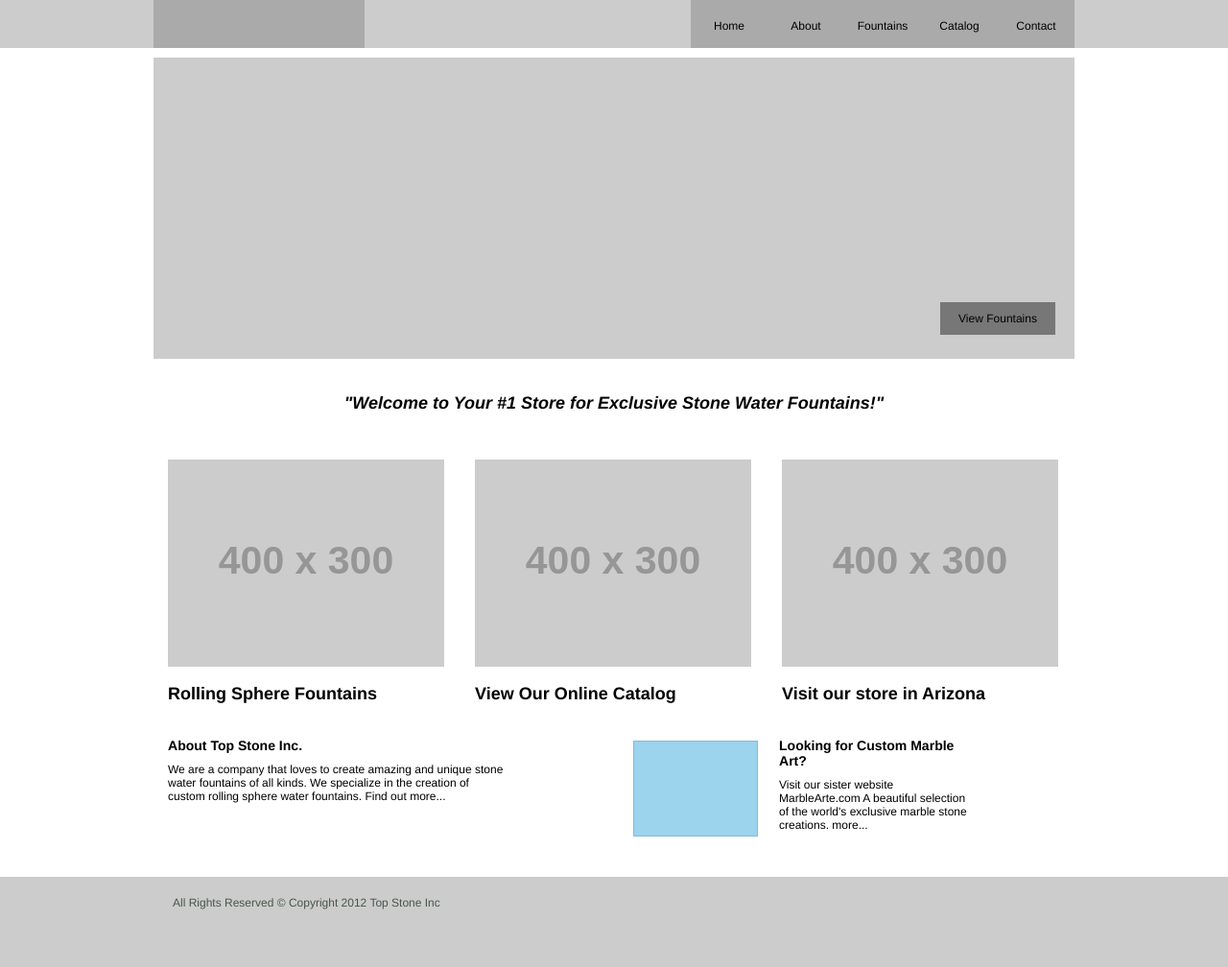
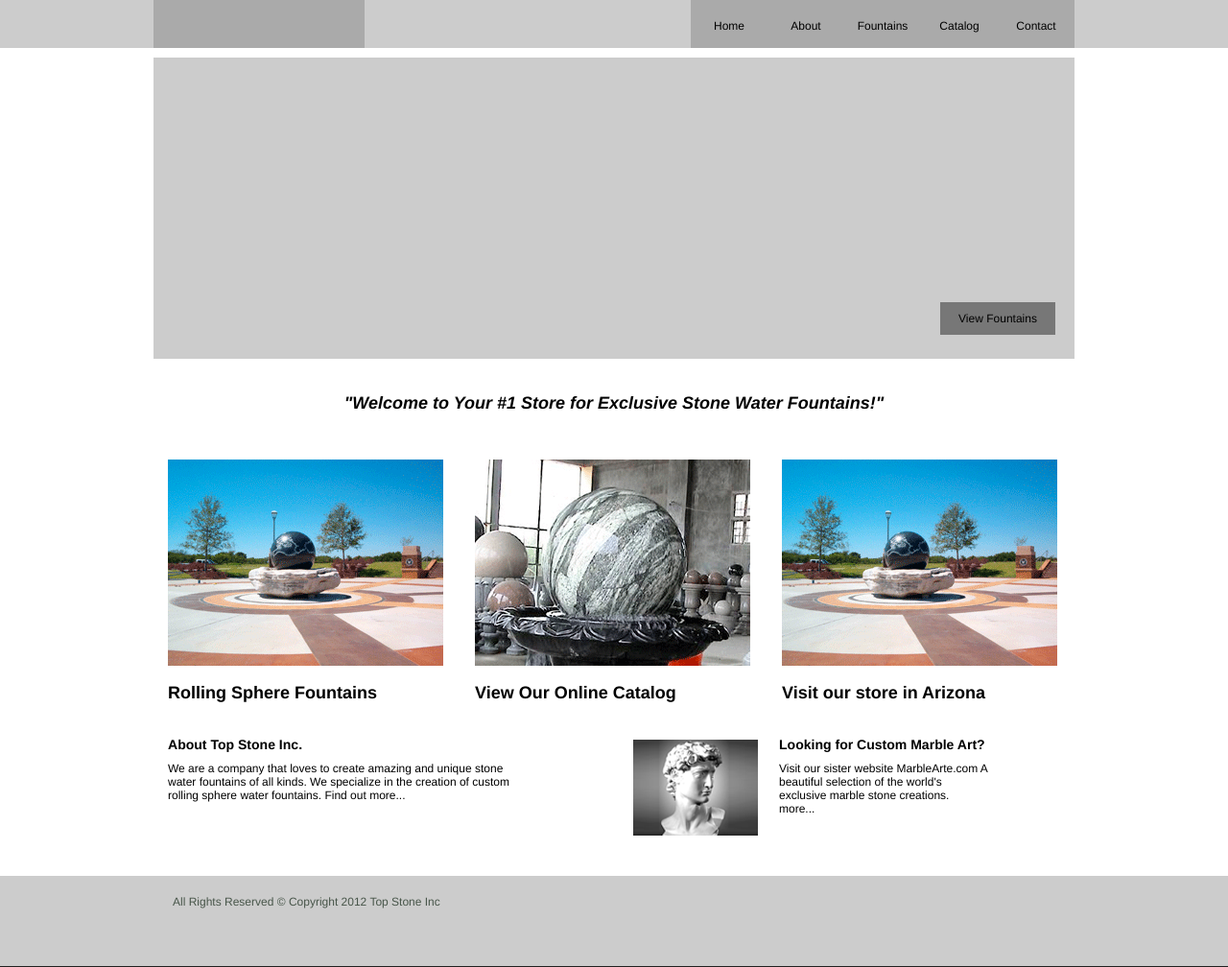
Before and after one commit to enoklabs/web_standards_project, a plain HTML site: page activities/homepage_code/index.html in a window 1280 px wide. Shown: the whole page at 96% size. Drawn offline with Linux system fonts and the light colour scheme; placeholder pictures from the web are drawn by us.

Commit message:
added main column images

```diff
--- a/activities/homepage_code/css/style.css
+++ b/activities/homepage_code/css/style.css
@@ -178,7 +178,7 @@ h2, p{
 }
 
 .under section h3, .under section p{
-	padding: 5px 100px 5px 5px;
+	padding: 5px 80px 5px 5px;
 	margin: 0;
 }
 
--- a/activities/homepage_code/index.html
+++ b/activities/homepage_code/index.html
@@ -32,16 +32,16 @@
 				</section>
 
 				<section class="columns">
-					<img src="http://placehold.it/400x300&text=[img]" />
+					<a href="#"><img src="images/rolling.png" /></a>
 					<h2>Rolling Sphere Fountains</h2>
 				</section>
 				<section class="columns">
-					<img src="http://placehold.it/400x300&text=[img]" />
+					<a href="#"><img src="images/catalog.png" /></a>
 					<h2>View Our Online Catalog
 </h2>
 				</section>
 				<section class="columns">
-					<img src="http://placehold.it/400x300&text=[img]" />
+					<a href="#"><img src="images/rolling.png" /></a>
 					<h2>Visit our store in Arizona
 </h2>
 				</section>
@@ -51,7 +51,7 @@
 						<p>We are a company that loves to create amazing and unique stone water fountains of all kinds. We specialize in the creation of custom rolling sphere water fountains. <a href="#" title="find out more...">Find out more...</a></p>
 					</section>
 					<section>
-						<img src="images/img.png">
+						<a href="#"><img src="images/store.png"></a>
 						<h3>Looking for Custom Marble Art?</h3>
 						<p>Visit our sister website MarbleArte.com
 	A beautiful selection of  the world's exclusive marble stone creations. <a href="#">more...</a></p>
```
Also changed, not shown: activities/homepage_code/images/catalog.png (added), activities/homepage_code/images/rolling.png (added), activities/homepage_code/images/store.png (added), 2 other files.
